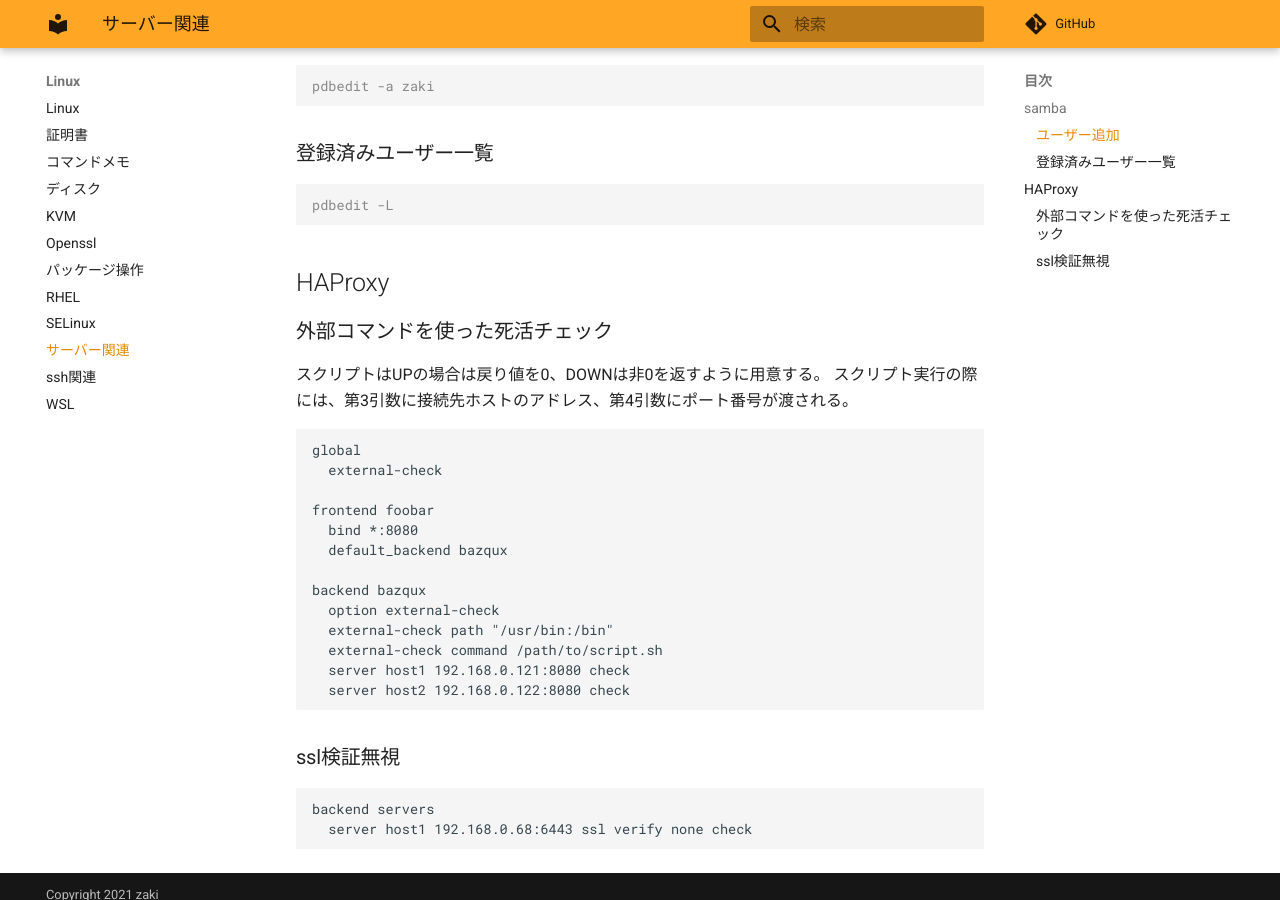
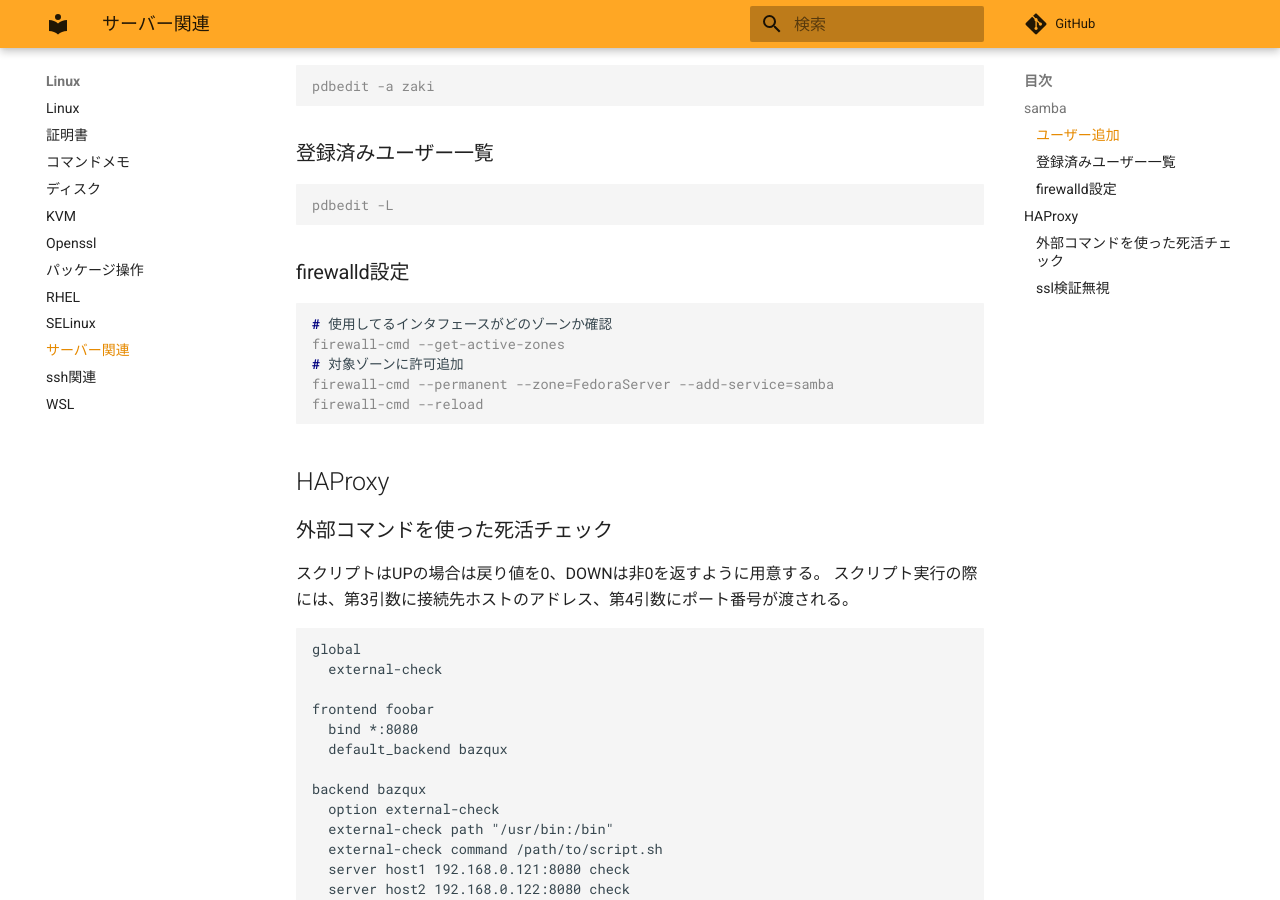
Before and after one commit to zaki-lknr/docs, an MkDocs documentation site: the page built from docs/Linux/server.md, in a window 1280 px wide and 900 px high, scrolled down 301 px. Built offline with MkDocs 1.6.1 and Material for MkDocs 9.7.7, drawn with Linux system fonts in a browser that asks for light colours; comment, search, counter and statistics services are not loaded.

Commit message:
add: linux/server: sambaのfirewalld設定

````diff
--- a/docs/Linux/server.md
+++ b/docs/Linux/server.md
@@ -14,6 +14,16 @@ pdbedit -a zaki
 
 ```console
 pdbedit -L
+```
+
+### firewalld設定
+
+```console
+# 使用してるインタフェースがどのゾーンか確認
+firewall-cmd --get-active-zones
+# 対象ゾーンに許可追加
+firewall-cmd --permanent --zone=FedoraServer --add-service=samba
+firewall-cmd --reload
 ```
 
 ## HAProxy
````
